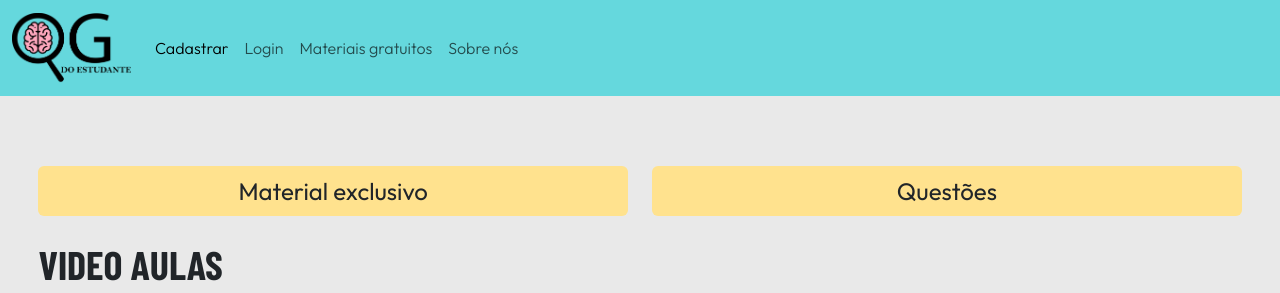
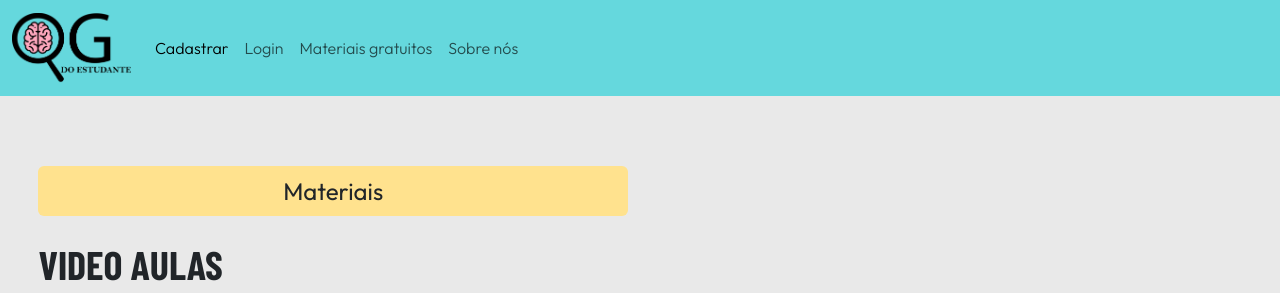
Before and after one commit to majuzconto/projetosenai, a plain HTML site: page Siteqgmateriais.html in a window 1280 px wide. Shown: the top 293 px of the page. Drawn offline with nearby package versions, Linux system fonts and the light colour scheme; a web font is replaced by a local one.

Commit message:
correções

```diff
--- a/Siteqgmateriais.html
+++ b/Siteqgmateriais.html
@@ -90,10 +90,7 @@
 
         <div class="row">
             <div class="d-grid gap-2 col-md-6 col-xs-6" style="padding-top: 2.5vw;">
-                <button class="btn" style="background-color: #FFE28E; font-size: 1.5em;" type="button" >Material exclusivo</button>
-            </div>
-            <div class="d-grid gap-2 col-md-6 col-xs-6" style="padding-top: 2.5vw;">
-                <button class="btn" style="background-color: #FFE28E; font-size: 1.5em;" type="button">Questões</button>
+                <button class="btn" style="background-color: #FFE28E; font-size: 1.5em;" type="button" >Materiais</button>
             </div>
         </div>
         <div>
```
Also changed, not shown: index.html (+1 -1 lines).
